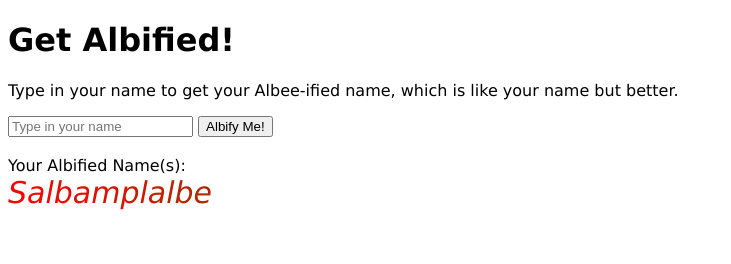
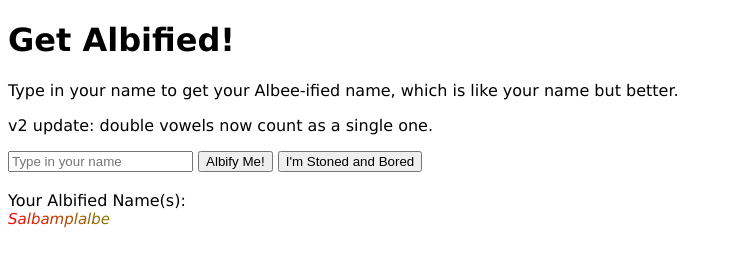
Before and after one commit to lapslj/albify, a plain HTML site: page index.html in a window 1280 px wide. Both pictures are taken after typing "Sample" into the empty fields and a click on the button "Albify Me!". Shown: the whole page, without its empty margins (0-731 px from the left). Drawn offline with Linux system fonts and the light colour scheme.

Commit message:
fixing double letters and css

```diff
--- a/app.css
+++ b/app.css
@@ -3,10 +3,14 @@ body {
 }
 
 .nametext {
-    font-size: 30px;
+    font-size: 15px;
     background: linear-gradient(to left,
             violet,
-            green,
+            orange,
+            yellow,
+            blue,
+            pink,
+            lime,
             red);
     -webkit-background-clip: text;
     color: transparent;
--- a/app.js
+++ b/app.js
@@ -1,5 +1,6 @@
 
-const jButton = document.querySelector("button")
+const jButton = document.querySelector("#rButton")
+const jStoned = document.querySelector("#rStoned")
 const jName = document.querySelector('input[name="jName"]')
 const jForm = document.querySelector("form")
 const jPunt = document.querySelector("#jPut")
@@ -7,17 +8,34 @@ const jPunt = document.querySelector("#jPut")
 function albeeAte(str){
     let nArray = Array.from(str);
     let blork = ""
-    for (let letter of nArray){
-        let rVow = "aeiou".indexOf(letter) === -1 ? letter : "alb" + letter;
-        blork = blork + rVow;}
+    for (let i = 0; i < nArray.length; i++){
+        let letter = nArray[i];
+        let endo = i - 1;
+        let lastvow = nArray[endo];
+        console.log(lastvow);
+        let rVow = ""
+        if ("aeiou".indexOf(lastvow) !== -1){rVow = letter}
+        else{
+            rVow = "aeiou".indexOf(letter) === -1 ? letter : "alb" + letter;
+        }
+            blork = blork + rVow;}
     return blork;
 }
 
 jButton.addEventListener("click", function(e){
+    createAlbement(e,jName.value)
+})
+
+function createAlbement(e,val){
     const newName = document.createElement("div");
     e.preventDefault();
-    newName.append(albeeAte(jName.value));
+    newName.append(albeeAte(val));
     newName.classList.add("nametext");
     jPunt.append(newName);
     jForm.reset();
+}
+
+jStoned.addEventListener("click", function(e){
+    setTimeout(createAlbement(e,jName.value),3000);
+    setTimeout(createAlbement(e,albeeAte(jName.value)),2000);
 })
--- a/index.html
+++ b/index.html
@@ -10,9 +10,11 @@
 <body>
     <h1>Get Albified!</h1>
     <p>Type in your name to get your Albee-ified name, which is like your name but better.</p>
+    <p>v2 update: double vowels now count as a single one.</p>
     <form>
         <input type="text" name="jName" id="jName" placeholder="Type in your name"></input>
-        <button>Albify Me!</button>
+        <button id="rButton">Albify Me!</button>
+        <button id="rStoned">I'm Stoned and Bored</button>
         </form>
         <br><div id="jPut">Your Albified Name(s): </div>
     <script src="app.js"></script>
```
